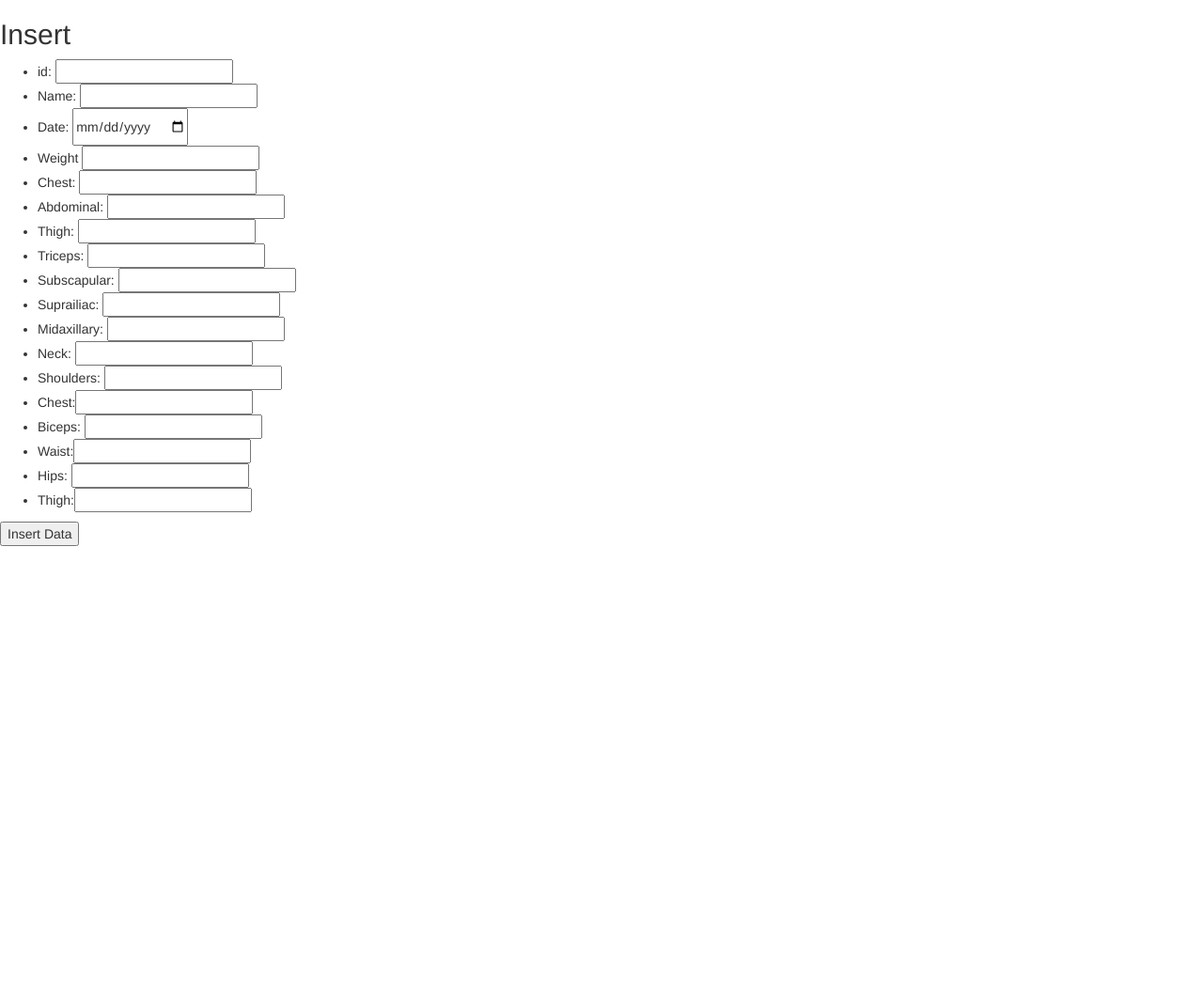
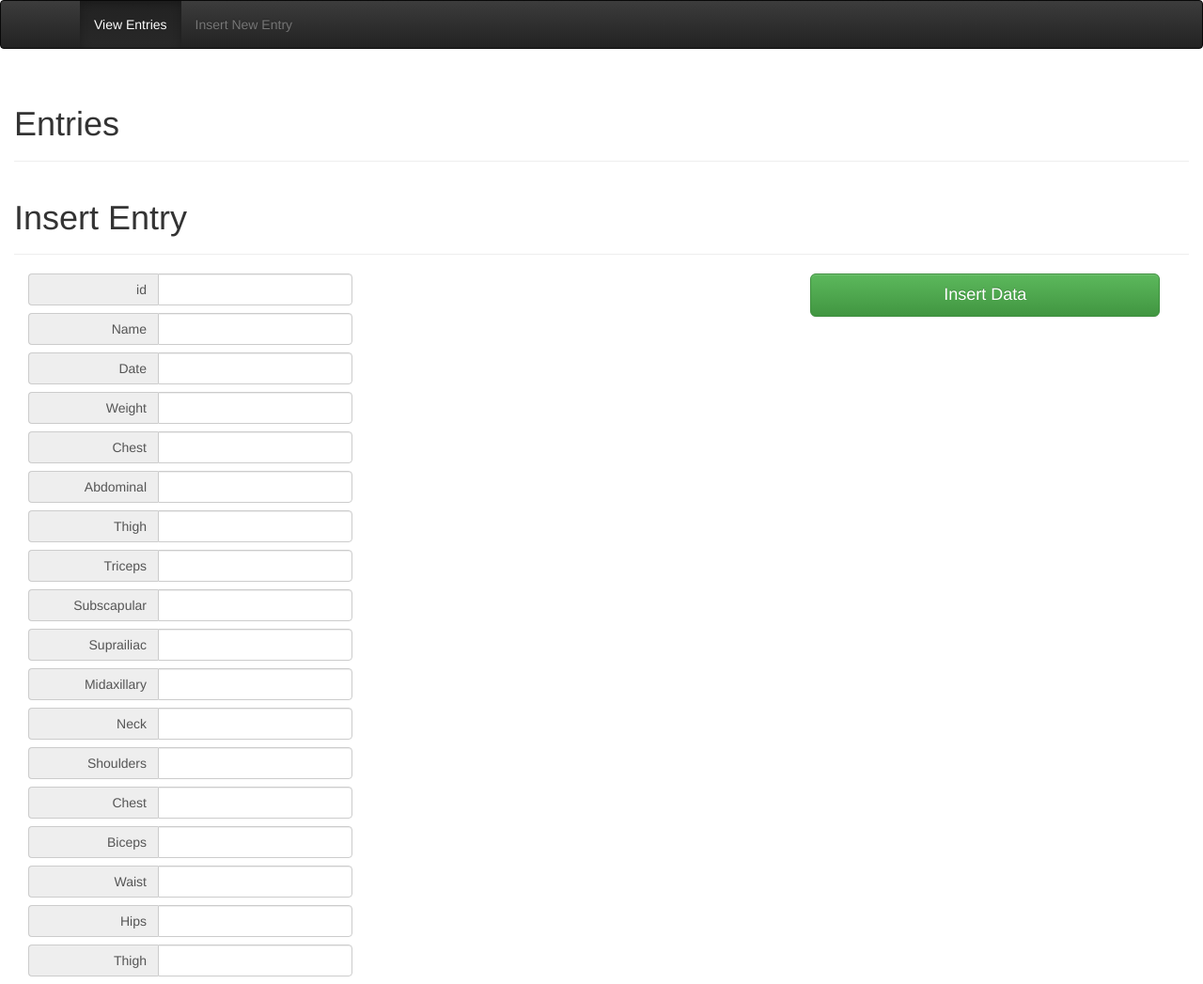
Before and after one commit to jpedroribeiro/MeanBodyStats, a website: page client/index.html in a window 1280 px wide. Shown: the whole page at 94% size. Before the commit the page ends 800 px from the top, so only its background shows below. Drawn offline with nearby package versions, Linux system fonts and the light colour scheme; no server answers.

Commit message:
adding bootstrap styles

```diff
--- /dev/null
+++ b/client/css/styles.css
@@ -0,0 +1,36 @@
+section header {
+    margin-bottom: 8px;
+}
+.glyphicon-remove {
+    color: darkred;
+    cursor: pointer;
+    top: 3px;
+    font-size: 12px;
+}
+
+ul {
+    list-style: none;
+    margin: 0;
+    padding: 0;
+}
+.input-group-addon {
+    width: 40%;
+    text-align: right;
+}
+
+.input-group {
+    margin-bottom: 8px;
+}
+
+input.btn.btn-lg.btn-success {
+    margin-left: 14px;
+    width: 29.75%;
+    margin-bottom: 40px;
+}
+
+.eachEntry {
+    overflow: hidden;
+    margin-bottom: 16px;
+    border-bottom: 1px dashed #eee;
+    padding-bottom: 16px;
+}
--- a/client/index.html
+++ b/client/index.html
@@ -4,34 +4,150 @@
     <meta charset="UTF-8">
     <link rel="stylesheet" href="css/bootstrap.min.css">
     <link rel="stylesheet" href="css/bootstrap-theme.min.css">
+    <link rel="stylesheet" href="css/styles.css">
     <title></title>
 </head>
 <body data-ng-app="bodyStats" data-ng-controller="MainController">
 
-    <h2>Insert</h2>
+
+<div class="navbar navbar-inverse">
+    <div class="container">
+        <div class="navbar-collapse collapse">
+            <ul class="nav navbar-nav">
+                <li class="active"><a href="#">View Entries</a></li>
+                <li><a href="#insert">Insert New Entry</a></li>
+            </ul>
+        </div>
+    </div>
+</div>
+
+<div class="col-md-12">
+
+
+    <div class="page-header">
+        <h1>Entries</h1>
+    </div>
+    <section data-ng-repeat="profile in profiles">
+        <header>
+            <h2>{{ profile.name }}</h2>
+            <small class="label label-default">{{profile._id}}</small>
+            <span class="glyphicon glyphicon-remove" data-ng-click="removeProfile(profile._id, entry.date)"></span>
+        </header>
+        <div data-ng-repeat="entry in profile.entries" class="eachEntry">
+            <ul class="col-md-4">
+                <li class="list-group-item list-group-item-warning">Info</li>
+                <li class="list-group-item">Date: {{ entry.date }}</li>
+                <li class="list-group-item">Weight (Kg): {{ entry.weight }}</li>
+                <li class="list-group-item"><button type="button" class="btn btn-xs btn-danger" data-ng-click="removeEntry(profile._id, entry.date)">Remove Entry</button></li>
+            </ul>
+            <ul class="col-md-4">
+                <li class="list-group-item list-group-item-warning">Fat</li>
+                <li class="list-group-item">Chest: {{ entry.fat_chest }}</li>
+                <li class="list-group-item">Abdominal: {{ entry.fat_abdominal }}</li>
+                <li class="list-group-item">Thigh: {{ entry.fat_thigh }}</li>
+                <li class="list-group-item">Triceps: {{ entry.fat_triceps }}</li>
+                <li class="list-group-item">Subscapular: {{ entry.fat_subscapular }}</li>
+                <li class="list-group-item">Suprailiac: {{ entry.fat_suprailiac }}</li>
+                <li class="list-group-item">Midaxillary: {{ entry.fat_midaxillary }}</li>
+            </ul>
+            <ul class="col-md-4">
+                <li class="list-group-item list-group-item-warning">Measures (cm) </li>
+                <li class="list-group-item">Neck: {{ entry.neck }}</li>
+                <li class="list-group-item">Shoulders: {{ entry.shoulders }}</li>
+                <li class="list-group-item">Chest: {{ entry.chest }}</li>
+                <li class="list-group-item">Biceps: {{ entry.biceps }}</li>
+                <li class="list-group-item">Waist: {{ entry.waist }}</li>
+                <li class="list-group-item">Hips: {{ entry.hips }}</li>
+                <li class="list-group-item">Thigh: {{ entry.thigh }}</li>
+            </ul>
+        </div>
+    </section>
+
+
+
+
+    <div class="page-header">
+        <h1 id="insert">Insert Entry</h1>
+    </div>
     <form name="entryForm">
-        <ul>
-            <li>id: <input type="text" data-ng-model="entry.newId" ></li>
-            <li>Name: <input type="text" data-ng-model="entry.newName" required></li>
-            <li>Date: <input type="date" data-ng-model="entry.newDate" required></li>
-            <li>Weight <input type="number" data-ng-model="entry.newWeight" required></li>
-            <li>Chest: <input type="number" data-ng-model="entry.newFat_chest" required></li>
-            <li>Abdominal: <input type="number" data-ng-model="entry.newFatAbdominal" required></li>
-            <li>Thigh: <input type="number" data-ng-model="entry.newFatThigh" required></li>
-            <li>Triceps: <input type="number" data-ng-model="entry.newFatTriceps" required></li>
-            <li>Subscapular: <input type="number" data-ng-model="entry.newFatSubscapular" required></li>
-            <li>Suprailiac: <input type="number" data-ng-model="entry.newFatSuprailiac" required></li>
-            <li>Midaxillary: <input type="number" data-ng-model="entry.newFatMidaxillary" required></li>
-            <li>Neck: <input type="number" data-ng-model="entry.newNeck" required></li>
-            <li>Shoulders: <input type="number" data-ng-model="entry.newShoulders" required></li>
-            <li>Chest:<input type="number" data-ng-model="entry.newChest" required></li>
-            <li>Biceps: <input type="number" data-ng-model="entry.newBiceps" required></li>
-            <li>Waist:<input type="number" data-ng-model="entry.newWaist" required></li>
-            <li>Hips: <input type="number" data-ng-model="entry.newHips" required></li>
-            <li>Thigh:<input type="number" data-ng-model="entry.newThigh" required></li>
-        </ul>
-        <input type="submit" data-ng-click="insertData()" value="Insert Data">
+        <div class="col-lg-8">
+            <div class="input-group">
+                <span class="input-group-addon">id</span>
+                <input type="text" class="form-control" data-ng-model="entry.newId">
+            </div>
+            <div class="input-group">
+                <span class="input-group-addon">Name</span>
+                <input type="text" class="form-control" data-ng-model="entry.newName" required>
+            </div>
+            <div class="input-group">
+                <span class="input-group-addon">Date</span>
+                <input type="text" class="form-control" data-ng-model="entry.newDate" required>
+            </div>
+            <div class="input-group">
+                <span class="input-group-addon">Weight</span>
+                <input type="text" class="form-control" data-ng-model="entry.newWeight" required>
+            </div>
+            <div class="input-group">
+                <span class="input-group-addon">Chest</span>
+                <input type="text" class="form-control" data-ng-model="entry.newFat_chest" required>
+            </div>
+            <div class="input-group">
+                <span class="input-group-addon">Abdominal</span>
+                <input type="text" class="form-control" data-ng-model="entry.newFatAbdominal" required>
+            </div>
+            <div class="input-group">
+                <span class="input-group-addon">Thigh</span>
+                <input type="text" class="form-control" data-ng-model="entry.newFatThigh" required>
+            </div>
+            <div class="input-group">
+                <span class="input-group-addon">Triceps</span>
+                <input type="text" class="form-control" data-ng-model="entry.newFatTriceps" required>
+            </div>
+            <div class="input-group">
+                <span class="input-group-addon">Subscapular</span>
+                <input type="text" class="form-control" data-ng-model="entry.newFatSubscapular" required>
+            </div>
+            <div class="input-group">
+                <span class="input-group-addon">Suprailiac</span>
+                <input type="text" class="form-control" data-ng-model="entry.newFatSuprailiac" required>
+            </div>
+            <div class="input-group">
+                <span class="input-group-addon">Midaxillary</span>
+                <input type="text" class="form-control" data-ng-model="entry.newFatMidaxillary" required>
+            </div>
+            <div class="input-group">
+                <span class="input-group-addon">Neck</span>
+                <input type="text" class="form-control" data-ng-model="entry.newNeck" required>
+            </div>
+            <div class="input-group">
+                <span class="input-group-addon">Shoulders</span>
+                <input type="text" class="form-control" data-ng-model="entry.newShoulders" required>
+            </div>
+            <div class="input-group">
+                <span class="input-group-addon">Chest</span>
+                <input type="text" class="form-control" data-ng-model="entry.newChest" required>
+            </div>
+            <div class="input-group">
+                <span class="input-group-addon">Biceps</span>
+                <input type="text" class="form-control" data-ng-model="entry.newBiceps" required>
+            </div>
+            <div class="input-group">
+                <span class="input-group-addon">Waist</span>
+                <input type="text" class="form-control" data-ng-model="entry.newWaist" required>
+            </div>
+            <div class="input-group">
+                <span class="input-group-addon">Hips</span>
+                <input type="text" class="form-control" data-ng-model="entry.newHips" required>
+            </div>
+            <div class="input-group">
+                <span class="input-group-addon">Thigh</span>
+                <input type="text" class="form-control" data-ng-model="entry.newThigh" required>
+            </div>
+        </div>
+        <input type="submit" data-ng-click="insertData()" value="Insert Data" class="btn btn-lg btn-success">
     </form>
+
+</div>
 
 
 
@@ -39,30 +155,8 @@
 
 
 
-<ul data-ng-repeat="profile in profiles">
-    <li>{{ profile.name }} <small>{{profile._id}}</small> <button data-ng-click="removeProfile(profile._id, entry.date)">Remove User</button></li>
-        <ul data-ng-repeat="entry in profile.entries">
-            <li>Date: {{ entry.date }}</li>
-            <li>Weight (Kg): {{ entry.weight }}</li>
-            <li>Chest: {{ entry.fat_chest }}</li>
-            <li>Abdominal: {{ entry.fat_abdominal }}</li>
-            <li>Thigh: {{ entry.fat_thigh }}</li>
-            <li>Triceps: {{ entry.fat_triceps }}</li>
-            <li>Subscapular: {{ entry.fat_subscapular }}</li>
-            <li>Suprailiac: {{ entry.fat_suprailiac }}</li>
-            <li>Midaxillary: {{ entry.fat_midaxillary }}</li>
-            <li>Neck: {{ entry.neck }}</li>
-            <li>Shoulders: {{ entry.shoulders }}</li>
-            <li>Chest: {{ entry.chest }}</li>
-            <li>Biceps: {{ entry.biceps }}</li>
-            <li>Waist: {{ entry.waist }}</li>
-            <li>Hips: {{ entry.hips }}</li>
-            <li>Thigh: {{ entry.thigh }}</li>
-            <li><button data-ng-click="removeEntry(profile._id, entry.date)">Remove Entry</button></li>
-        </ul>
-    </li>
 
-</ul>
+
 <script src="libs/angular.js"></script>
 <script src="libs/jquery.js"></script>
 <script src="libs/bootstrap.min.js"></script>
```
